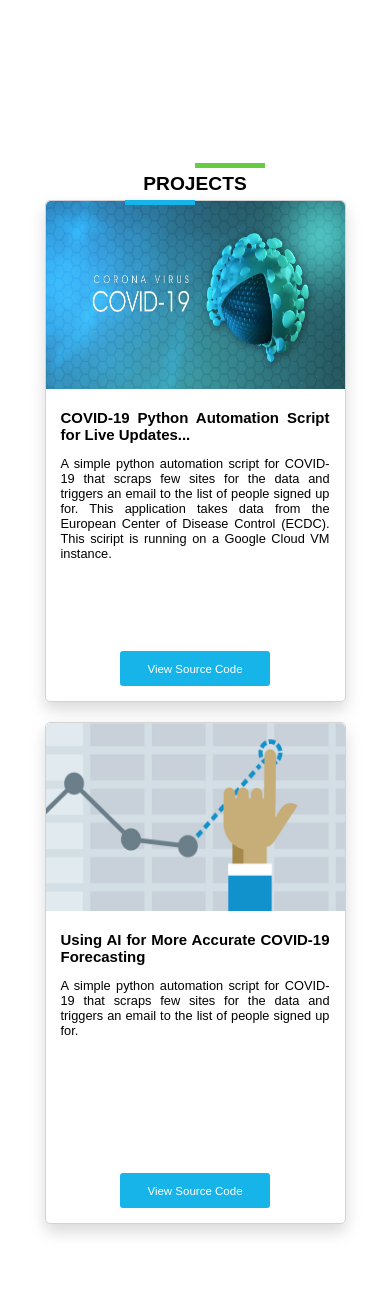
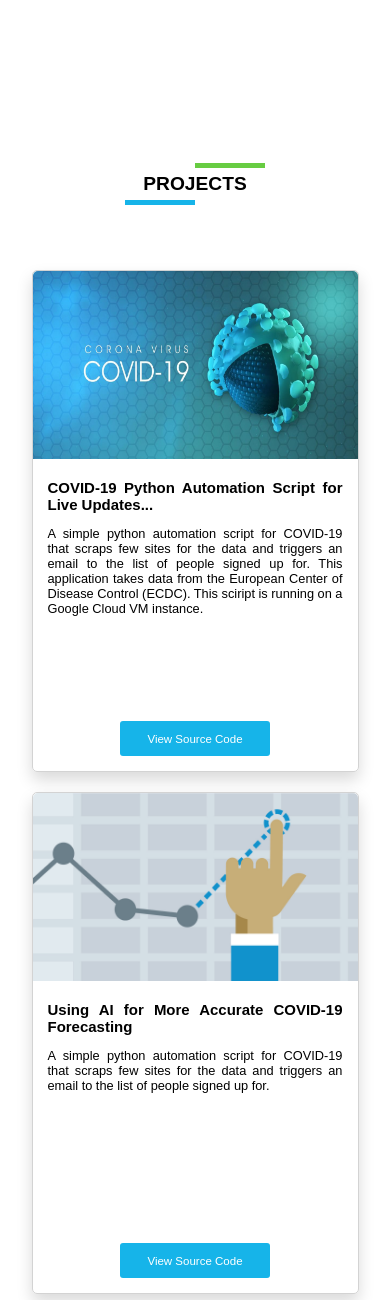
Before and after one commit to bhargavkuchipudi0/my-portfolio, a PHP site: page / in a window 390 px wide. Shown: the part 2724-4024 px from the top of the page. Run offline with PHP 8.4, Linux system fonts and the light colour scheme.

Commit message:
style changes

```diff
--- a/style.css
+++ b/style.css
@@ -483,7 +483,8 @@ body {
         margin-top: 100px;
     }
     .projects {
-        margin: 0 25px;
+        margin: 0 12px;
+        margin-top: 70px;
     }
 
     /* sec - 5 */
```
